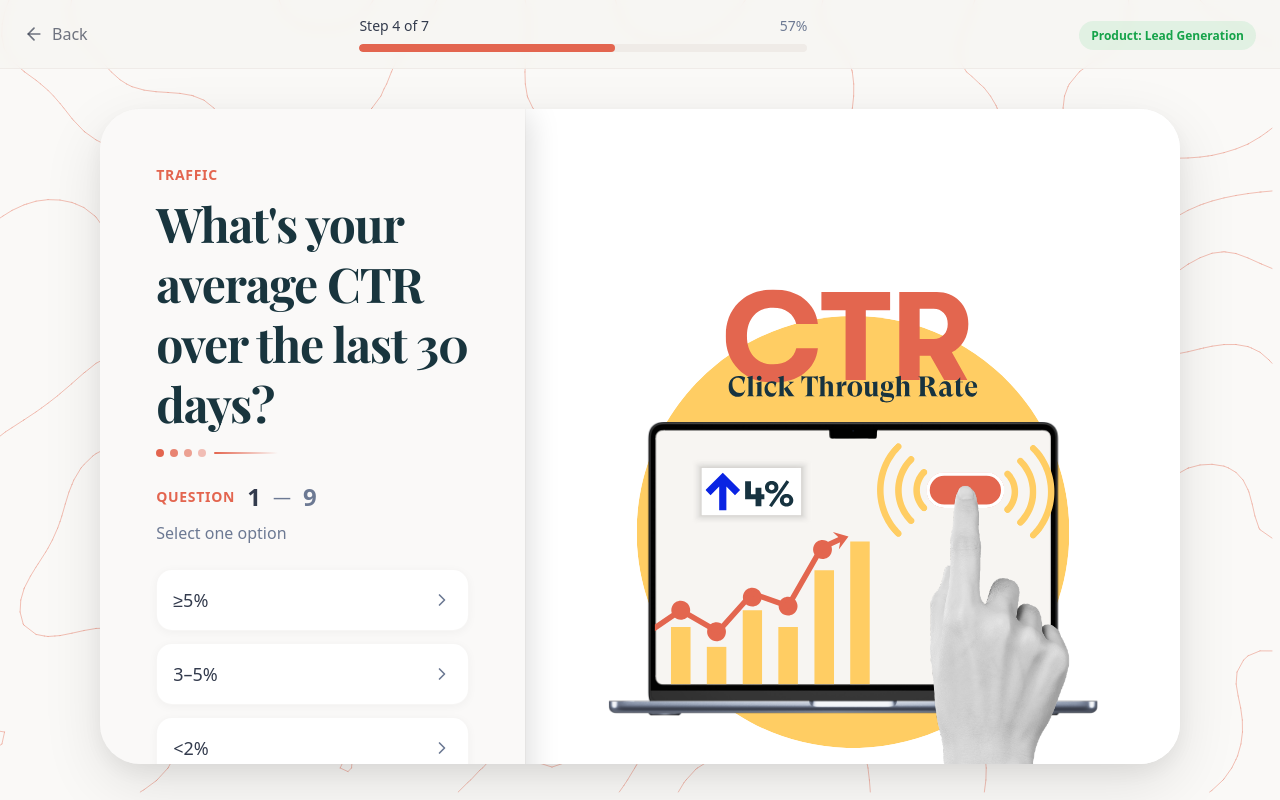
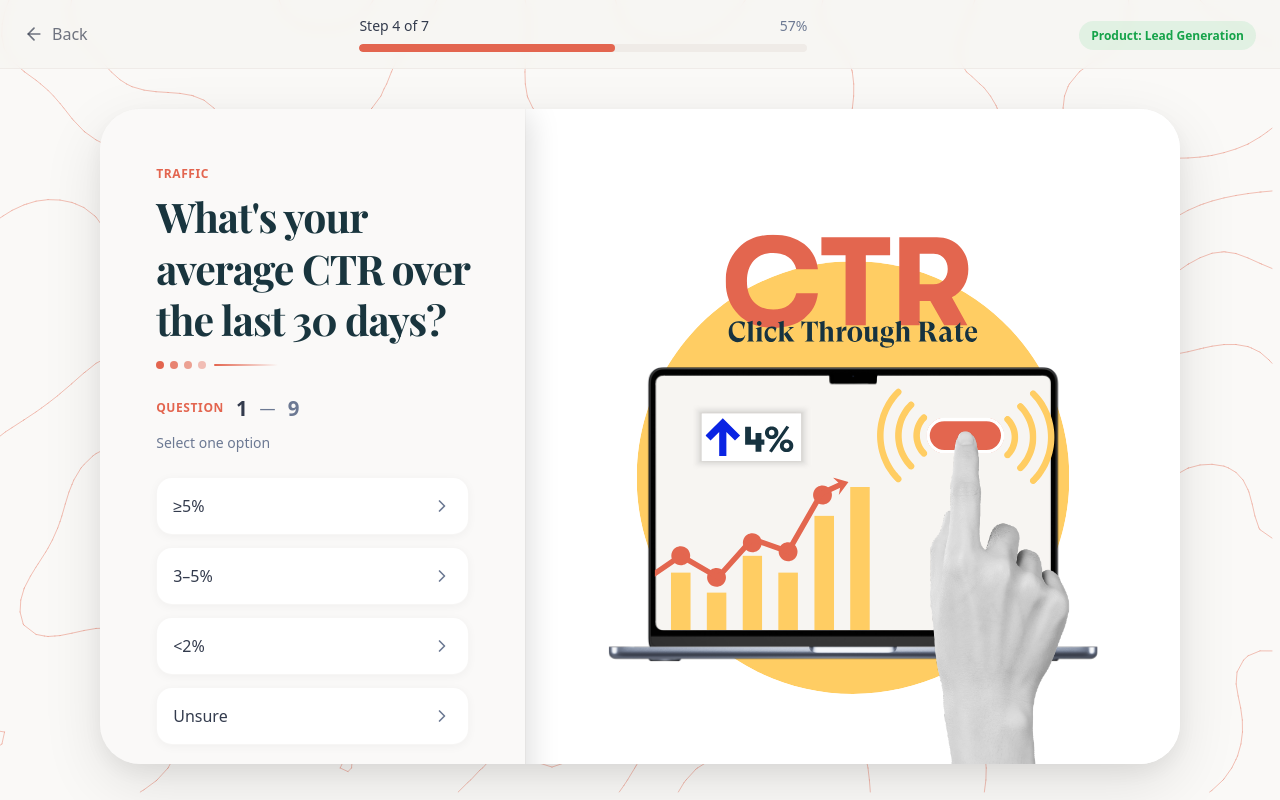
Before and after one commit to productteamautomations/pathfinder-ap, a React (Vite) app: page /funnel-diagnostic/leadgen in a window 1280 px wide. Built offline with nearby package versions, Linux system fonts and the light colour scheme; the HTML template or start-up script is replaced by a standard one.

Commit message:
Code edited in Lovable Code Editor
Edited UI in Lovable

```diff
--- a/src/pages/leadgen/FunnelDiagnostic.tsx
+++ b/src/pages/leadgen/FunnelDiagnostic.tsx
@@ -205,10 +205,16 @@ export default function FunnelDiagnostic() {
                 >
                   {/* Question Title at Top */}
                   <div className="flex-shrink-0 mb-6">
-                    <span className="text-sm font-semibold text-primary uppercase tracking-wider mb-2 block">
+                    <span
+                      className="font-semibold text-primary uppercase tracking-wider mb-2 block"
+                      style={{ fontSize: "clamp(12px, 0.9vw, 16px)" }}
+                    >
                       {question.section}
                     </span>
-                    <h2 className="text-5xl font-display font-bold text-title leading-tight tracking-tight">
+                    <h2
+                      className="font-display font-bold text-title leading-tight tracking-tight"
+                      style={{ fontSize: "clamp(32px, 3.2vw, 64px)" }}
+                    >
                       {question.question}
                     </h2>
                     <OrangeAccent />
@@ -217,12 +223,28 @@ export default function FunnelDiagnostic() {
                   {/* Step Indicator */}
                   <div className="mb-6 flex-shrink-0">
                     <div className="flex items-center gap-3">
-                      <span className="text-sm font-semibold text-primary uppercase tracking-wider">Question</span>
-                      <span className="text-2xl font-bold text-foreground">{currentQuestion + 1}</span>
-                      <span className="text-muted-foreground text-lg">—</span>
-                      <span className="text-2xl font-bold text-muted-foreground">{totalSteps}</span>
+                      <span
+                        className="font-semibold text-primary uppercase tracking-wider"
+                        style={{ fontSize: "clamp(12px, 0.9vw, 16px)" }}
+                      >
+                        Question
+                      </span>
+                      <span className="font-bold text-foreground" style={{ fontSize: "clamp(20px, 1.6vw, 32px)" }}>
+                        {currentQuestion + 1}
+                      </span>
+                      <span className="text-muted-foreground" style={{ fontSize: "clamp(16px, 1.2vw, 24px)" }}>
+                        —
+                      </span>
+                      <span
+                        className="font-bold text-muted-foreground"
+                        style={{ fontSize: "clamp(20px, 1.6vw, 32px)" }}
+                      >
+                        {totalSteps}
+                      </span>
                     </div>
-                    <p className="text-base text-muted-foreground mt-2">Select one option</p>
+                    <p className="text-muted-foreground mt-2" style={{ fontSize: "clamp(14px, 1vw, 18px)" }}>
+                      Select one option
+                    </p>
                   </div>
 
                   {/* Options */}
@@ -234,11 +256,12 @@ export default function FunnelDiagnostic() {
                         animate={{ opacity: 1, y: 0 }}
                         transition={{ delay: index * 0.05 }}
                         onClick={() => handleAnswer(option)}
-                        className={`w-full p-4 rounded-2xl border text-left text-lg font-medium transition-all duration-200 flex items-center justify-between shadow-[0_2px_10px_rgba(0,0,0,0.04)] ${
+                        className={`w-full p-4 rounded-2xl border text-left font-medium transition-all duration-200 flex items-center justify-between shadow-[0_2px_10px_rgba(0,0,0,0.04)] ${
                           answers[question.id] === option
                             ? "border-primary bg-primary text-primary-foreground shadow-[0_4px_20px_rgba(227,102,79,0.25)]"
                             : "border-border/30 bg-white text-foreground hover:border-primary/40 hover:shadow-[0_4px_15px_rgba(0,0,0,0.08)]"
                         }`}
+                        style={{ fontSize: "clamp(16px, 1.2vw, 22px)" }}
                       >
                         <span>{option}</span>
                         <ChevronRight
@@ -251,7 +274,8 @@ export default function FunnelDiagnostic() {
                   {/* Back Button */}
                   <button
                     onClick={handleBack}
-                    className="mt-6 flex-shrink-0 text-sm font-medium text-muted-foreground hover:text-foreground transition-colors flex items-center gap-3 group"
+                    className="mt-6 flex-shrink-0 font-medium text-muted-foreground hover:text-foreground transition-colors flex items-center gap-3 group"
+                    style={{ fontSize: "clamp(12px, 0.9vw, 16px)" }}
                   >
                     <div className="w-10 h-10 rounded-full bg-white border border-border/50 flex items-center justify-center shadow-sm group-hover:shadow-md group-hover:border-primary/30 transition-all">
                       <ChevronRight className="w-4 h-4 text-foreground rotate-180" />
```
